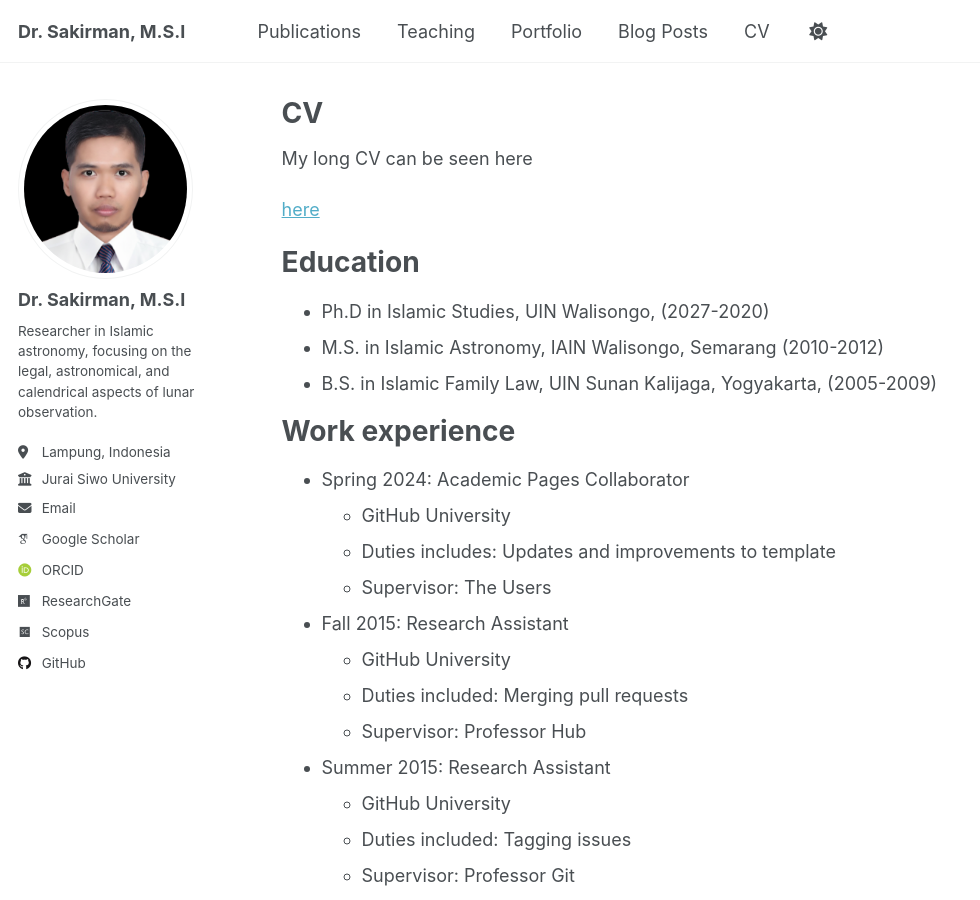
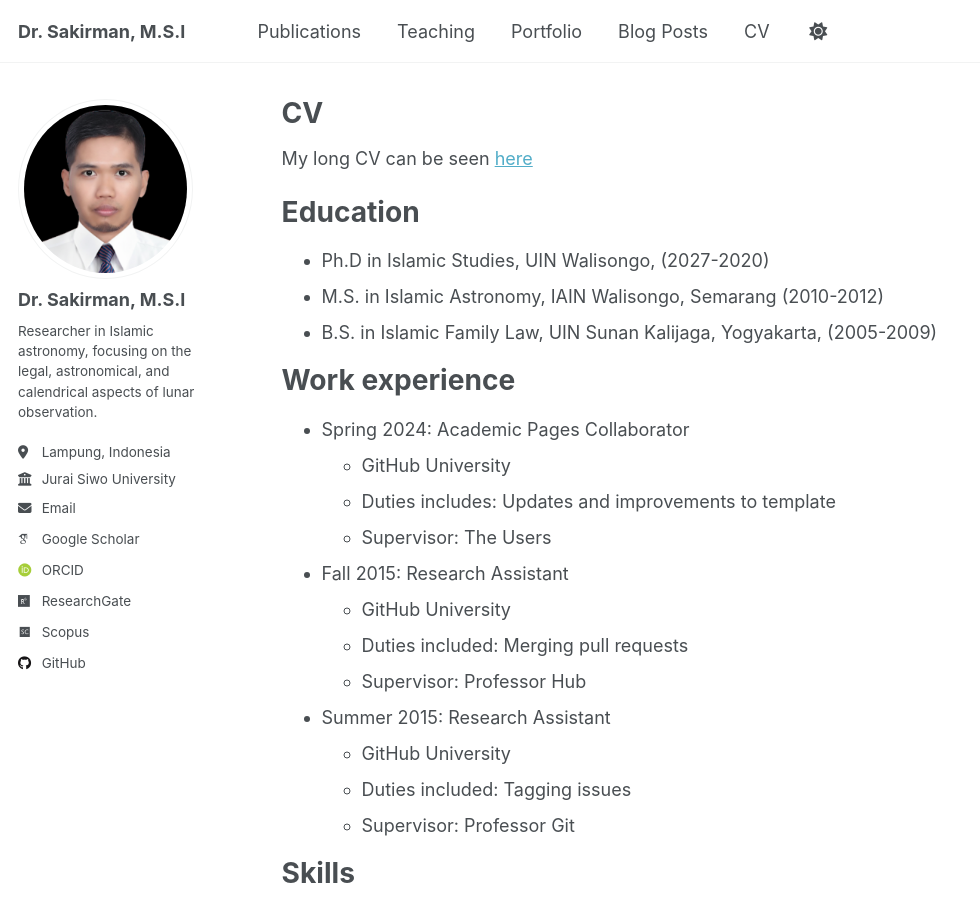
Before and after one commit to sakir-man/sakir-man.github.io, a Jekyll site: the page built from _pages/cv.md, in a window 1280 px wide and 900 px high. Shown: the whole window, without its empty margins (0-980 px from the left). Built offline with Jekyll 4.4.1, drawn with Linux system fonts in a browser that asks for light colours; some web fonts are replaced; a script that is not in the unit is left out.

Commit message:
Update cv.md

```diff
--- a/_pages/cv.md
+++ b/_pages/cv.md
@@ -9,9 +9,7 @@ redirect_from:
 
 {% include base_path %}
 
-My long CV can be seen here
-
-<a href="https://drive.google.com/file/d/1e2tmjTMrLDiJqD2fY4-tfhJyz3q2aZk4/view?usp=drive_link">here</a>
+My long CV can be seen <a href="https://drive.google.com/file/d/1e2tmjTMrLDiJqD2fY4-tfhJyz3q2aZk4/view?usp=drive_link">here</a>
 
 Education
 ======
```
